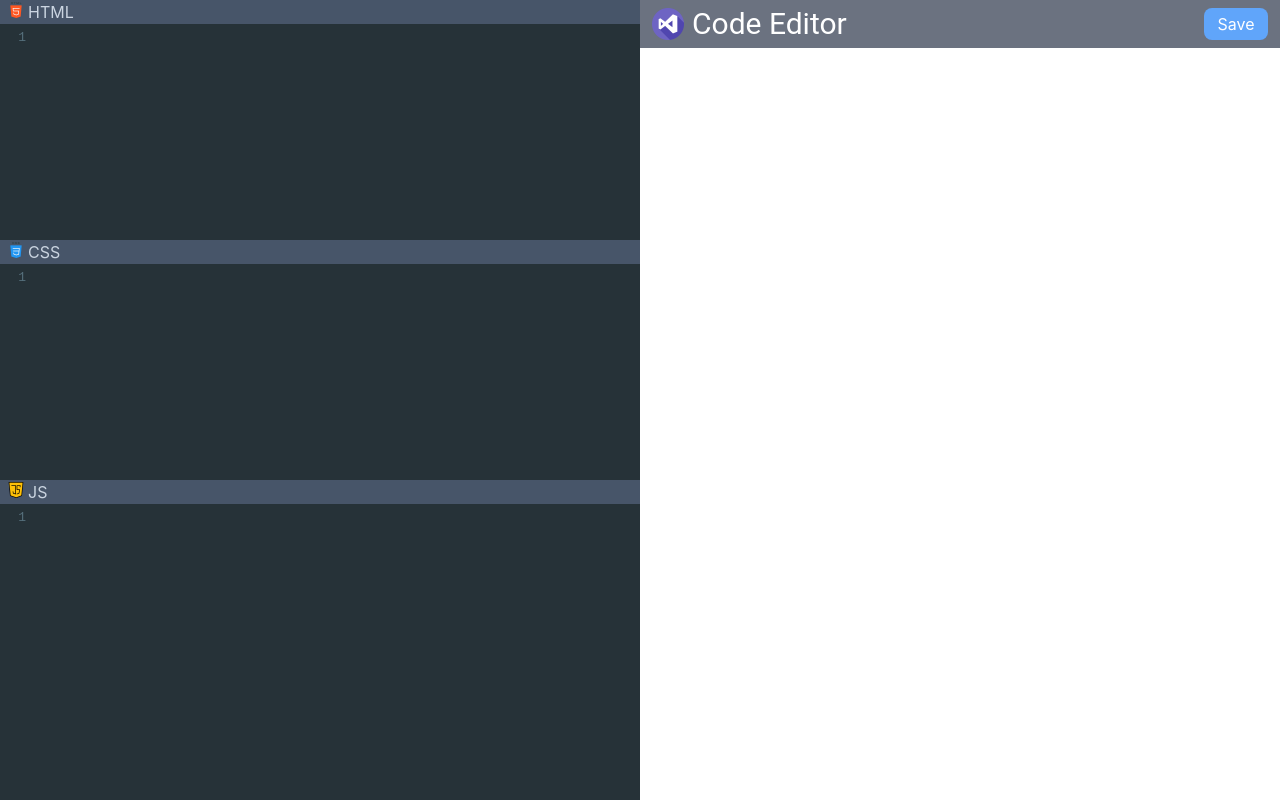
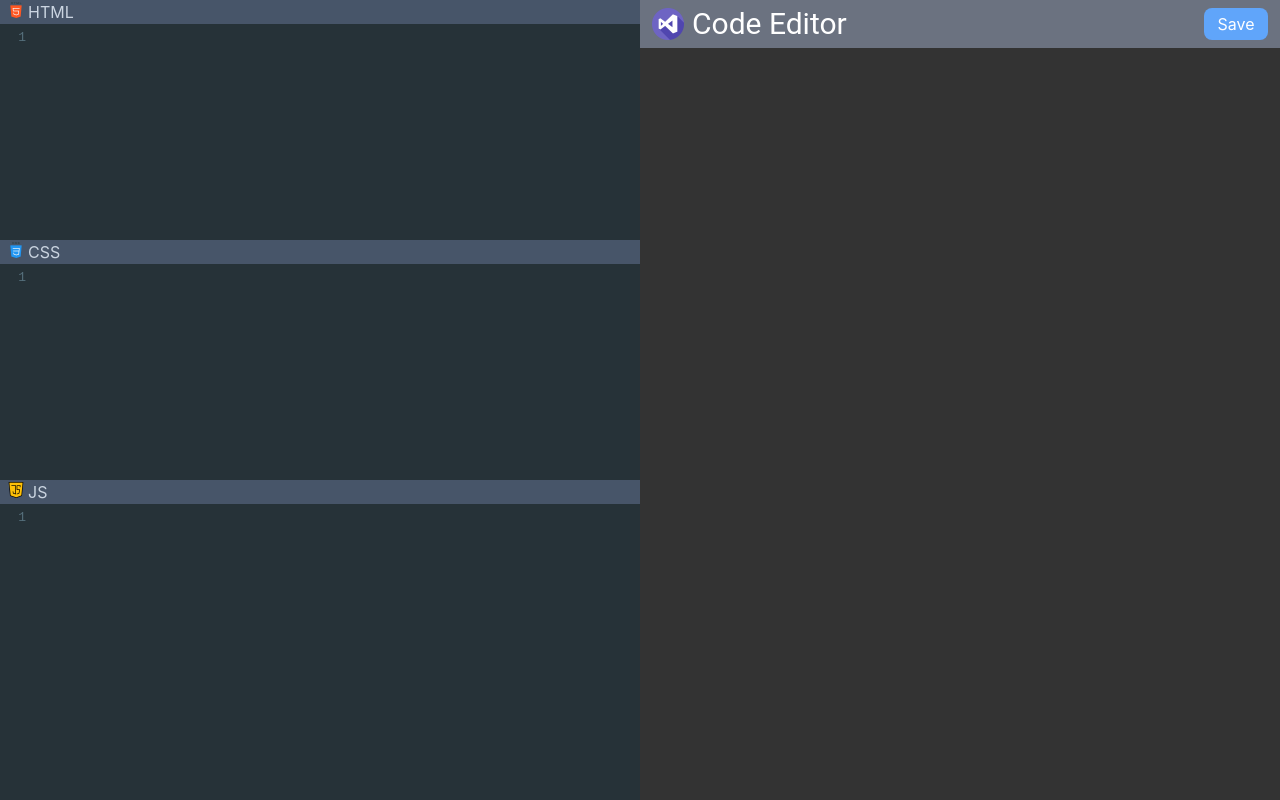
Before and after one commit to shakir-xcode/code-editor, a React app: page / in a window 1280 px wide. Built offline with nearby package versions, Linux system fonts and the light colour scheme.

Commit message:
Update index.css

```diff
--- a/src/index.css
+++ b/src/index.css
@@ -1,25 +1,6 @@
 @tailwind base;
 @tailwind components;
 @tailwind utilities;
-
-/* :root {
-  --background: #fff;
-  --text-primary: #000;
-  --text-secondary: #8e05c2;
-  --accent: #8e05c2;
-  --border: #333;
-  --form-bg: #fff;
-} */
-
-/*
-[data-theme="dark"] {
-  --background: #000;
-  --text-primary: #fff;
-  --text-secondary: #8e05c2;
-  --accent: #8e05c2;
-  --border: #808080;
-  --form-bg: #191919;
-} */
 
 body {
   font-family: -apple-system, BlinkMacSystemFont, "Roboto", "Segoe UI", "Oxygen",
@@ -27,6 +8,7 @@ body {
     sans-serif;
   -webkit-font-smoothing: antialiased;
   -moz-osx-font-smoothing: grayscale;
+  background-color: rgb(51, 51, 51);
 }
 
 .mobile-editor {
```
